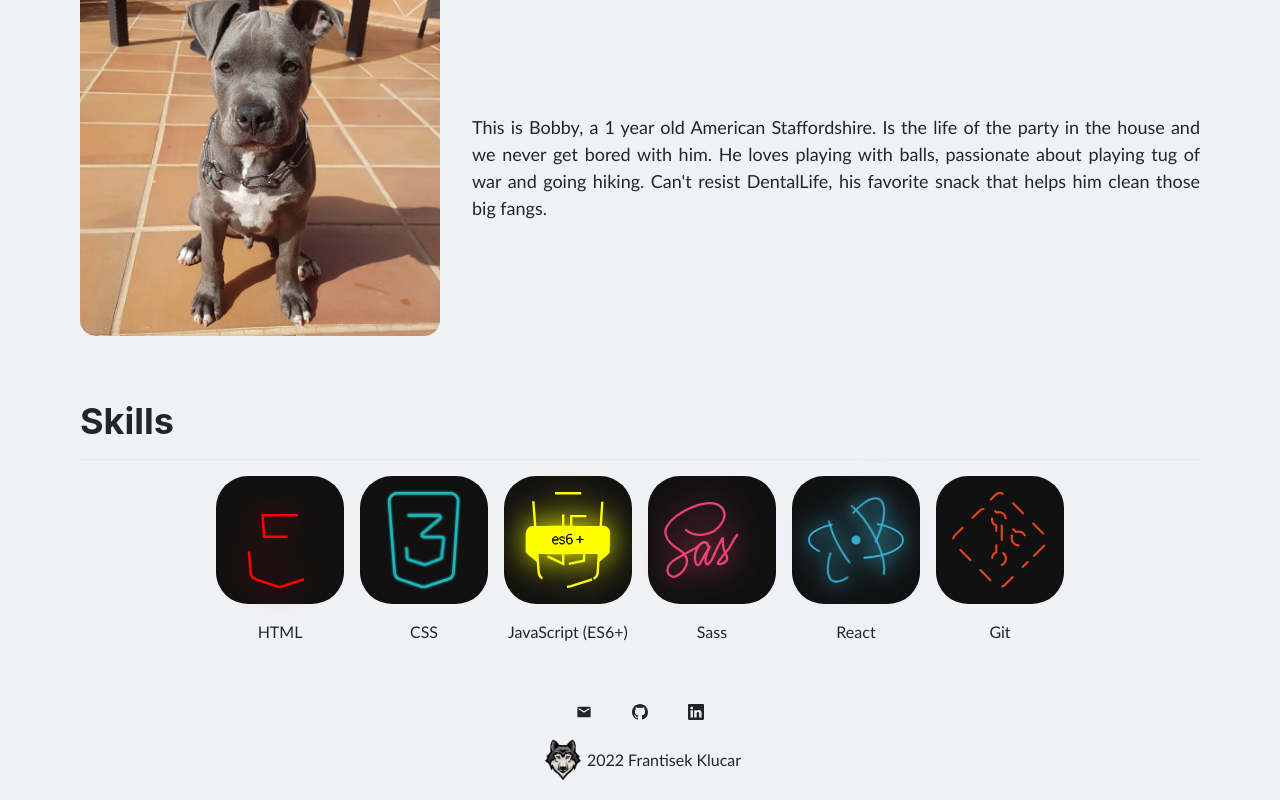
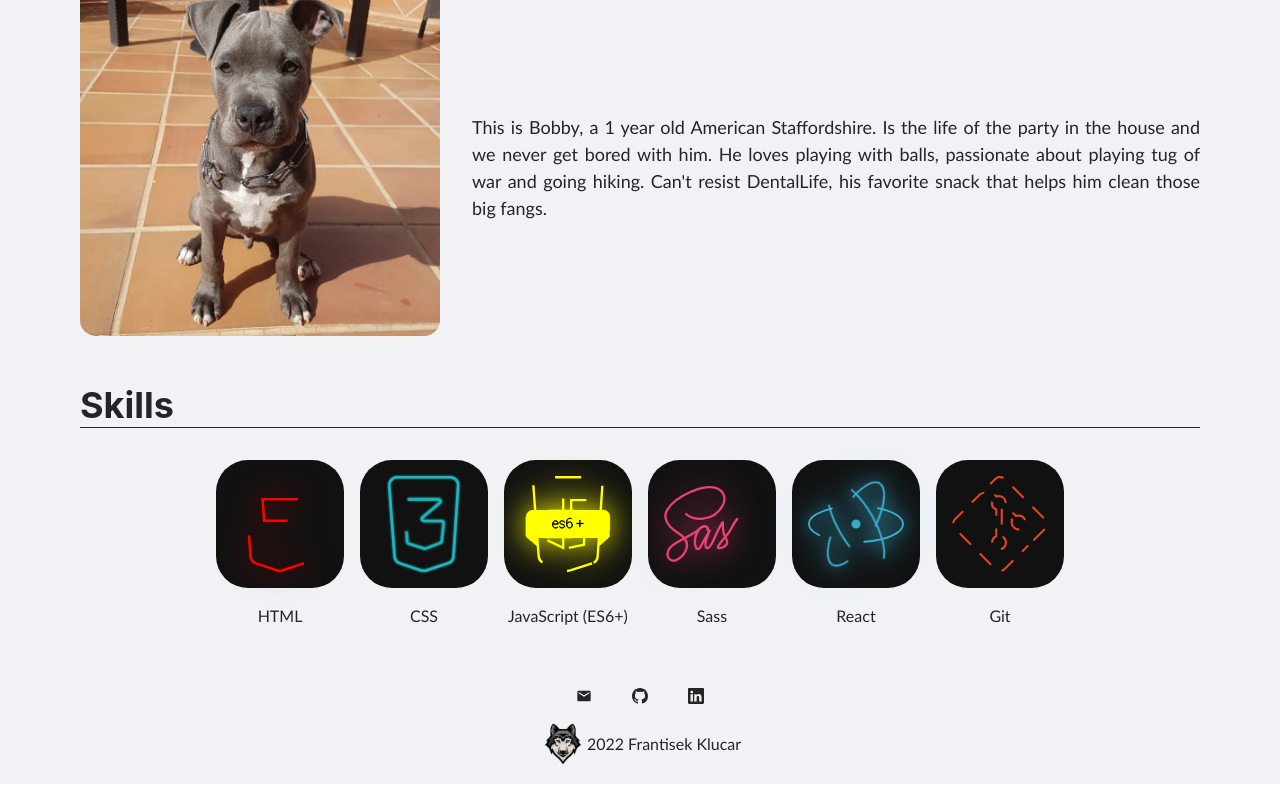
Before and after one commit to wolfero/old_web, a Next.js app: page /about in a window 1280 px wide. Shown: the part 1202-2002 px from the top of the page. Built offline with nearby package versions, Linux system fonts and the light colour scheme.

Commit message:
💄 styling skills

```diff
--- a/src/components/Skills/Logos/Logos.module.scss
+++ b/src/components/Skills/Logos/Logos.module.scss
@@ -11,10 +11,7 @@
         border-radius: 2rem;
         background-color: #111;
 
-    }
-
-    &:hover {
-        .SkillsLogo {
+        &:hover {
             transform: translateY(-0.2rem);
         }
     }
--- a/src/components/Skills/Skills.jsx
+++ b/src/components/Skills/Skills.jsx
@@ -1,4 +1,4 @@
-import { Divider, Heading, Box} from "@chakra-ui/react";
+import { Heading, Box } from "@chakra-ui/react";
 
 import { skillsTags } from "../../../data/skills";
 import Logos from "./Logos/Logos";
@@ -6,19 +6,16 @@ import styles from "./Skills.module.scss";
 
 const Skills = () => {
     return (
-        <>
-            <Box className={styles.Skills}>
-                <Heading className={styles.SkillsHeader} as="h2">
+        <Box as={"article"} className={styles.Skills}>
+            <Heading className={styles.Title} as="h2">
                 Skills
             </Heading>
-                <Divider className={styles.Divider} />
-                <Box className={styles.Container}>
+            <Box as={"section"} className={styles.Section}>
                 {skillsTags.map((skill) => (
                     <Logos skill={skill} key={skill.type} />
                 ))}
             </Box>
         </Box>
-        </>
     );
 };
 
--- a/src/components/Skills/Skills.module.scss
+++ b/src/components/Skills/Skills.module.scss
@@ -1,13 +1,10 @@
 .Skills {
-    .SkillsHeader {
-        margin-top: 2rem;
+    .Title {
+        border-bottom: 0.1rem solid;
+        margin: 1rem 0;
     }
 
-    .Divider {
-        margin-top: 1rem;
-    }
-
-    .Container {
+    .Section {
         display: flex;
         flex-direction: row;
         flex-wrap: wrap;
```
Lines whose indentation alone changed are shown as unchanged.
